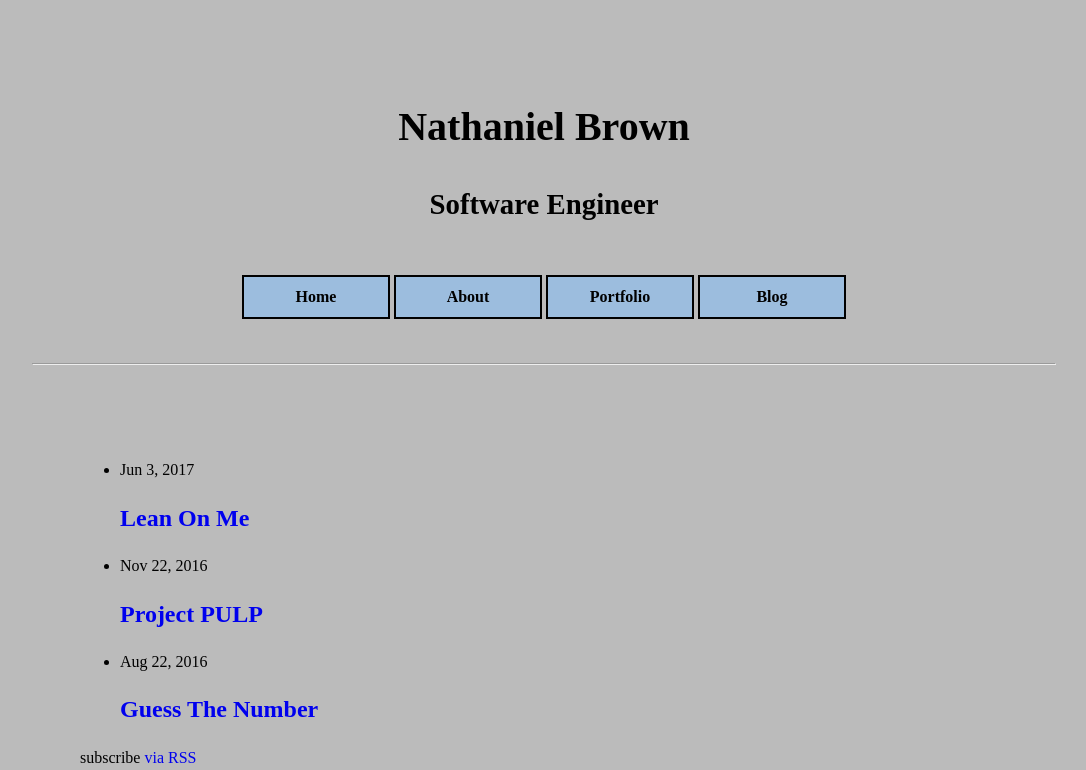
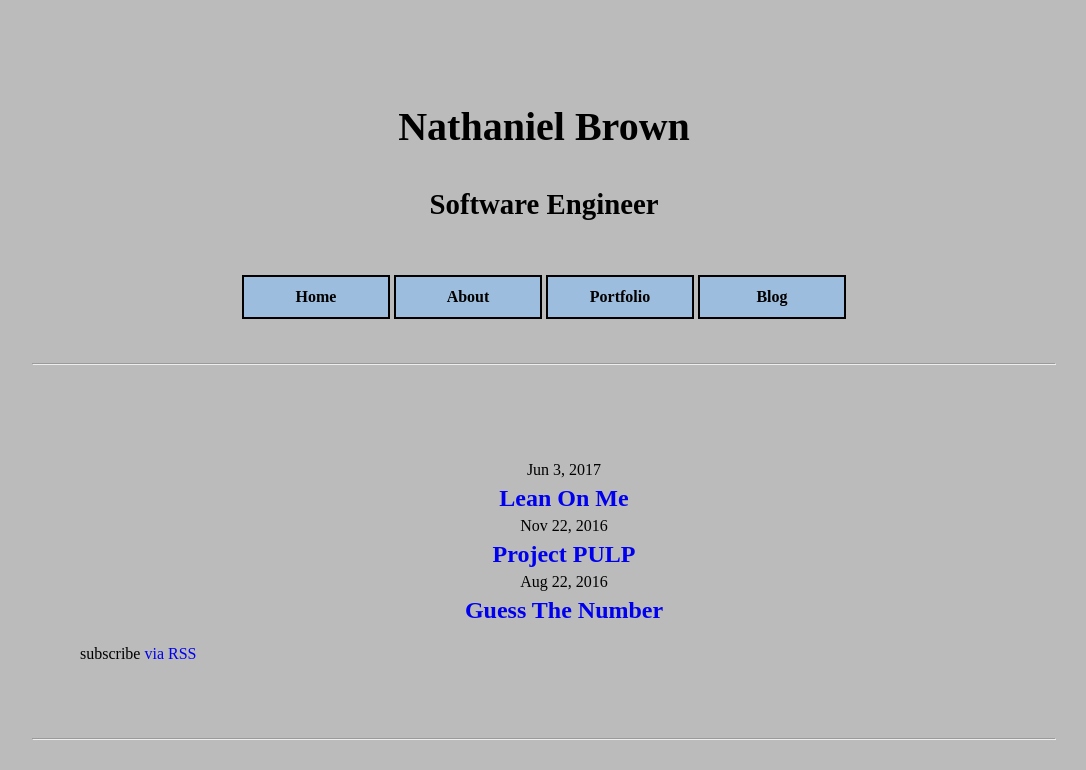
Before and after one commit to ngbrown11/ngbrown11.github.io, a Jekyll site: the page built from permalinks/portfolio.md, in a window 1280 px wide. Shown: the top 770 px of the page, without its empty margins (96-1182 px from the left). Built offline with Jekyll 4.4.1, drawn with Linux system fonts in a browser that asks for light colours; some web fonts are replaced; grey boxes are pictures that could not be loaded.

Commit message:
Updated about page and social media links layout from @ngbcode

```diff
--- a/_layouts/default.html
+++ b/_layouts/default.html
@@ -10,6 +10,11 @@
 
 			<hr>
 		    <br>
+			<div id="social-media">
+		        <a href="https://github.com/ngbrown11" target="_blank"><span class="icon icon--github">{% include icon-github.svg %}</span></a>
+		        <a href="https://twitter.com/Mr_Innovative" target="_blank"><span class="icon icon--twitter">{% include icon-twitter.svg %}</span></a>
+		        <a href="https://linkedin.com/in/nathaniel-brown-597465b2" target="_blank"><span class="icon icon--linkedin">{% include icon-linkedin.svg %}</span></a>
+		    </div>
 			<div class="copy"><span>Copyright &copy;2017 Nathaniel Brown</span></div>
 		</div>
 	</body>
--- a/assets/css/style.scss
+++ b/assets/css/style.scss
@@ -175,6 +175,36 @@
     }
 }
 
+.post-list {
+    list-style-type: none;
+    text-align: center;
+}
+.post-list h2 {
+    margin: 0;
+}
+.post-list hr {
+    width: 240px;
+}
+
+#social-media {
+    margin: 0 auto;
+    text-align: center;
+}
+.icon {
+    > svg {
+        display: inline-block;
+        margin-left: 2px;
+        margin-right: 2px;
+        width: 16px;
+        height: 16px;
+        vertical-align: middle;
+
+        path {
+            fill: black;
+        }
+    }
+}
+
 .copy {
     margin: auto;
     text-align: center;
```
Also changed, not shown: _layouts/about.html (+17 -2 lines).
